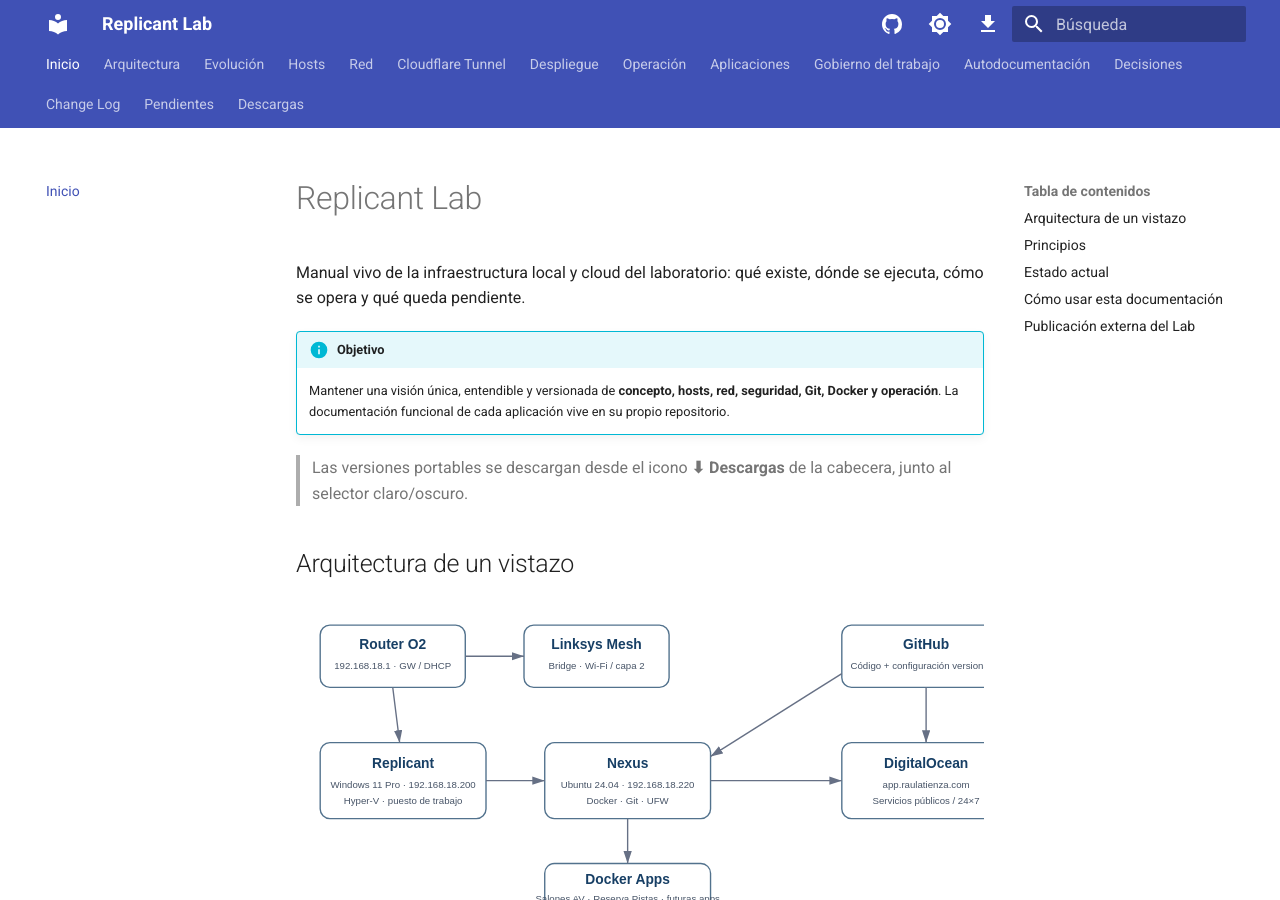
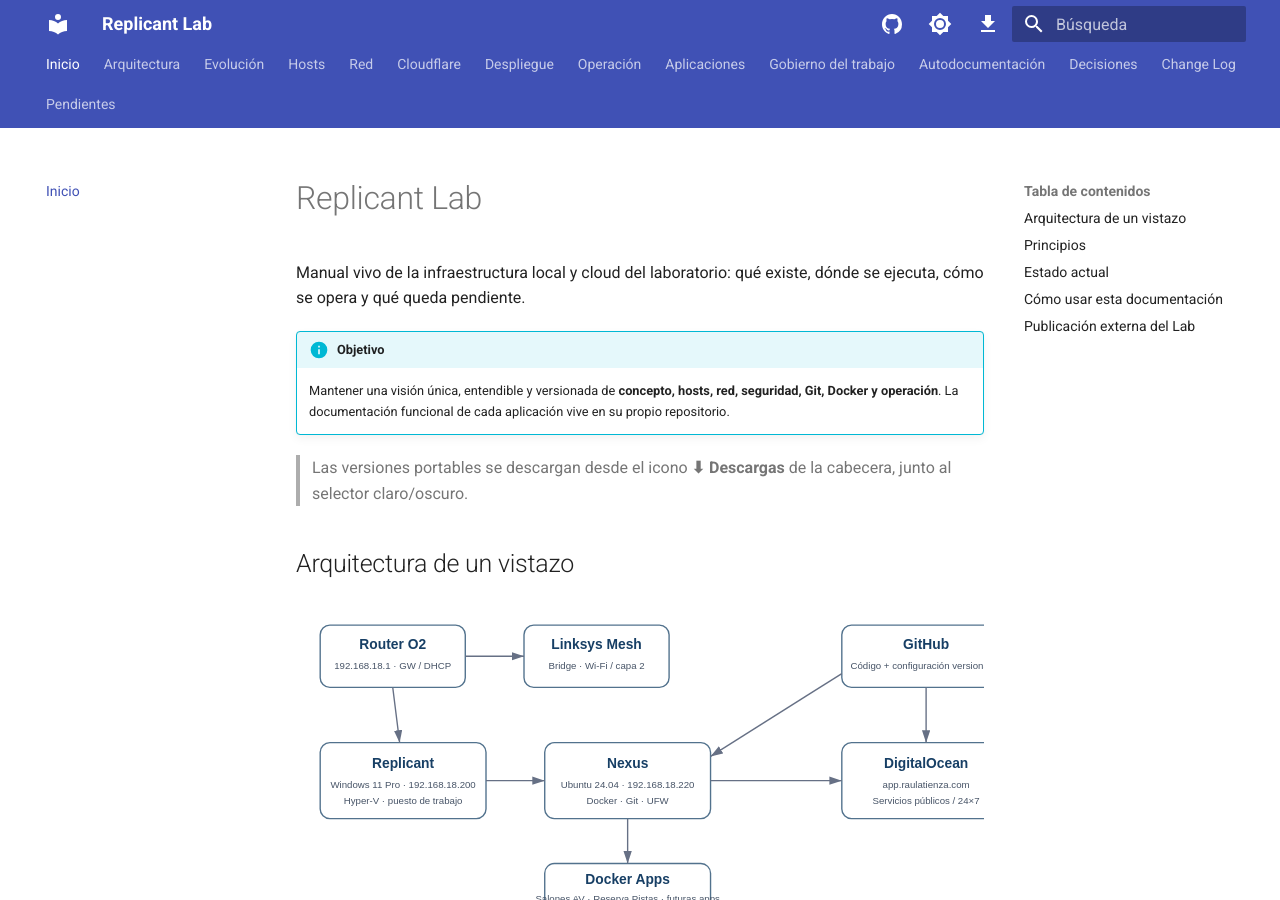
Before and after one commit to ratienza/infra-replicant-lab, an MkDocs documentation site: the page built from docs/index.md, in a window 1280 px wide and 900 px high. Built offline with MkDocs 1.6.1 and Material for MkDocs 9.7.7, drawn with Linux system fonts in a browser that asks for light colours; a script that is not in the unit is left out.

Commit message:
docs: simplify Cloudflare navigation label

```diff
--- a/mkdocs.yml
+++ b/mkdocs.yml
@@ -13,7 +13,7 @@
   - Red:
       - Visión general: red/overview.md
       - Inventario provisional: red/inventario.md
-  - Cloudflare Tunnel: red/cloudflare-tunnel.md
+  - Cloudflare: red/cloudflare-tunnel.md
   - Despliegue:
       - Modelos: despliegue/modelos.md
       - Git: despliegue/git.md
@@ -61,7 +61,6 @@
       - Control de Red: pendientes/control-red.md
       - Nexus: pendientes/nexus.md
       - App Launch: pendientes/app-launch.md
-  - Descargas: descargas.md
 theme:
   name: material
   language: es
```
